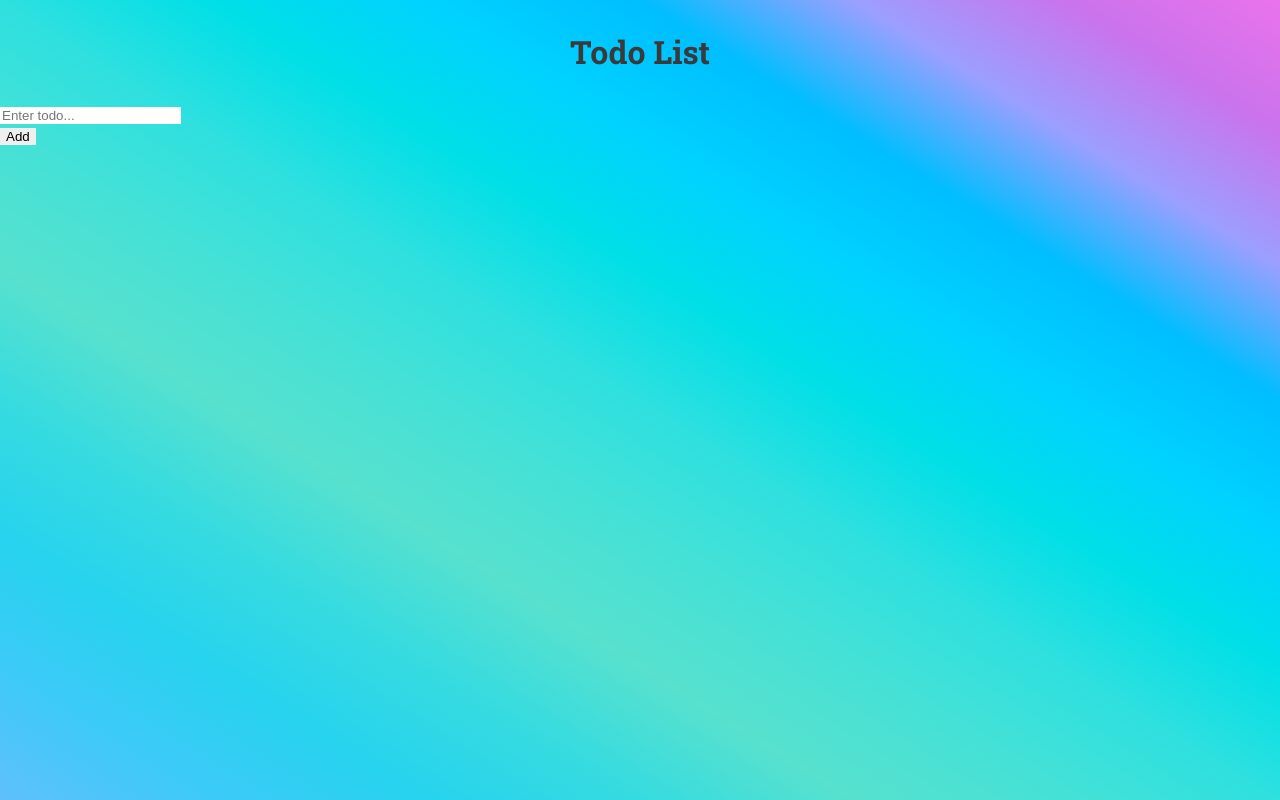
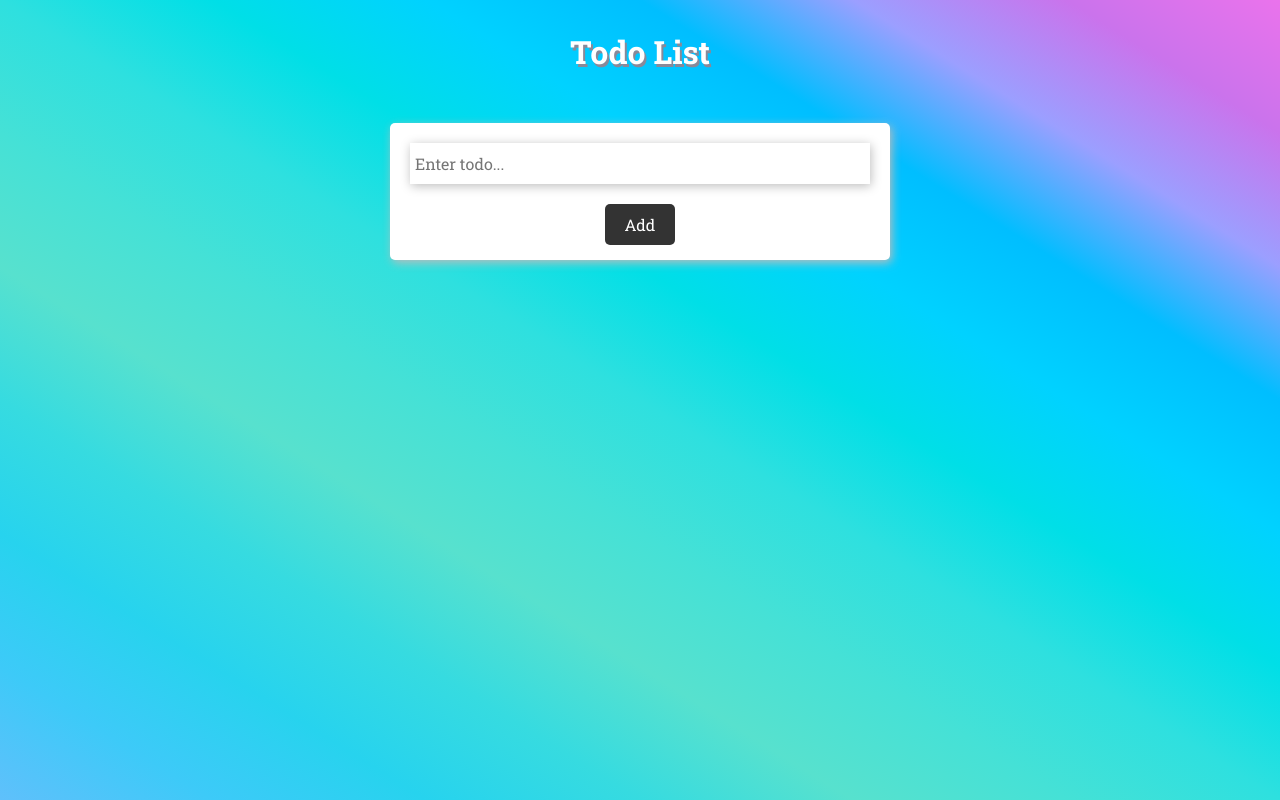
Before and after one commit to INKR1/react-todo-list, a React (Create React App) app: page / in a window 1280 px wide. Built offline with nearby package versions, Linux system fonts and the light colour scheme; no server answers.

Commit message:
Added style to form

```diff
--- a/src/App.css
+++ b/src/App.css
@@ -37,8 +37,52 @@ body {
 }
 
 .title h1 {
-  color: #3a3a3a;
+  color: #fff;
   text-align: center;
   margin: 30px 0;
-  font-weight: 700;
+  font-weight: 900;
+  text-shadow: 2px 3px 0px #898999;
 }
+
+form {
+  max-width: 500px;
+  margin: 0 auto;
+  background: white;
+  padding: 10px 20px;
+  margin-top: 50px;
+  border-radius: 5px;
+  box-shadow: 2px 3px 10px rgba(188, 188, 188);
+}
+
+form input {
+  margin-top: 10px;
+  width: 100%;
+  padding: 10px 5px;
+  outline: none;
+  font-size: 16px;
+  font-family: var(--font-roboto);
+  font-weight: 500;
+  box-shadow: 1px 2px 10px rgb(188, 188, 188);
+}
+
+.input_container {
+  margin-bottom: 20px;
+}
+
+.btn_container{
+  text-align: center;
+  margin-bottom: 5px;
+}
+
+.btn_container button {
+  background: #333;
+  color: white;
+  padding: 10px 20px;
+  outline: none;
+  border: none;
+  border-radius: 5px;
+  font-size: 16px;
+  cursor: pointer;
+  font-family: var(--font-roboto);
+  font-weight: 500;
+}
```
